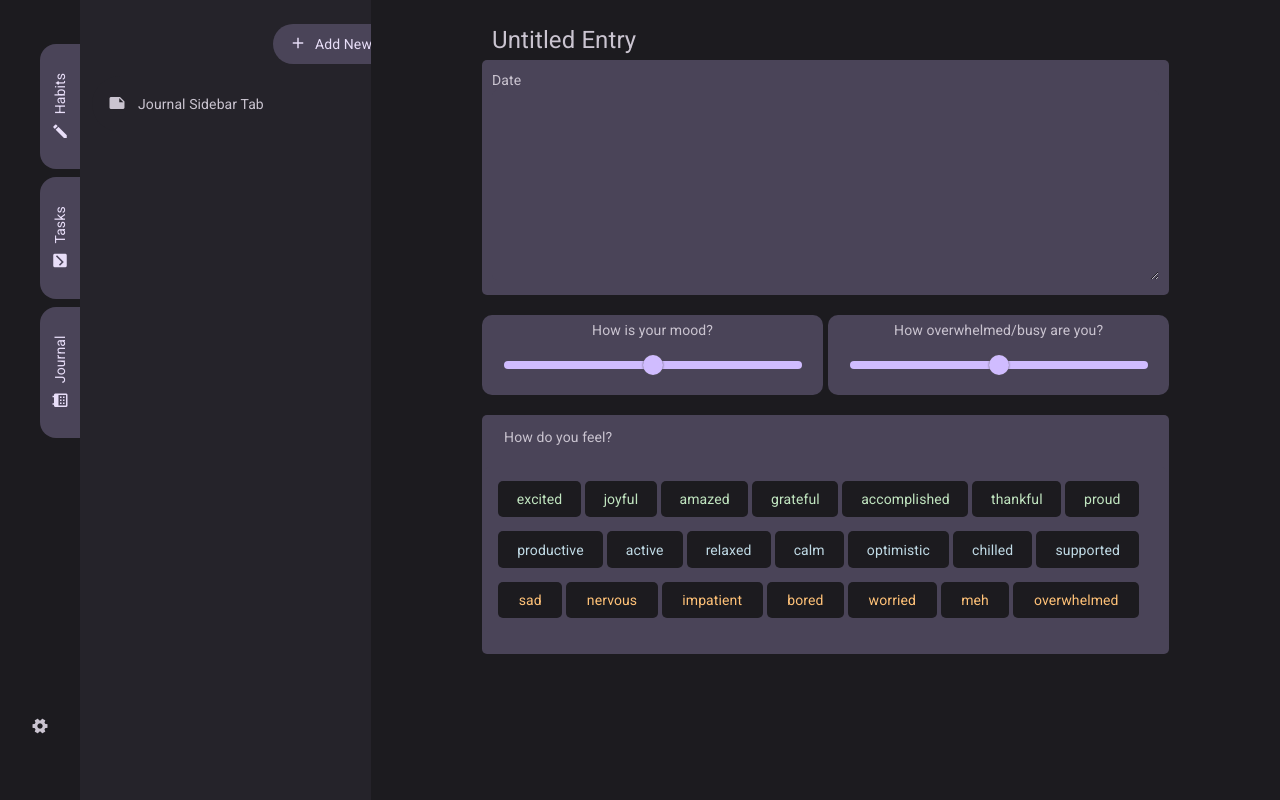
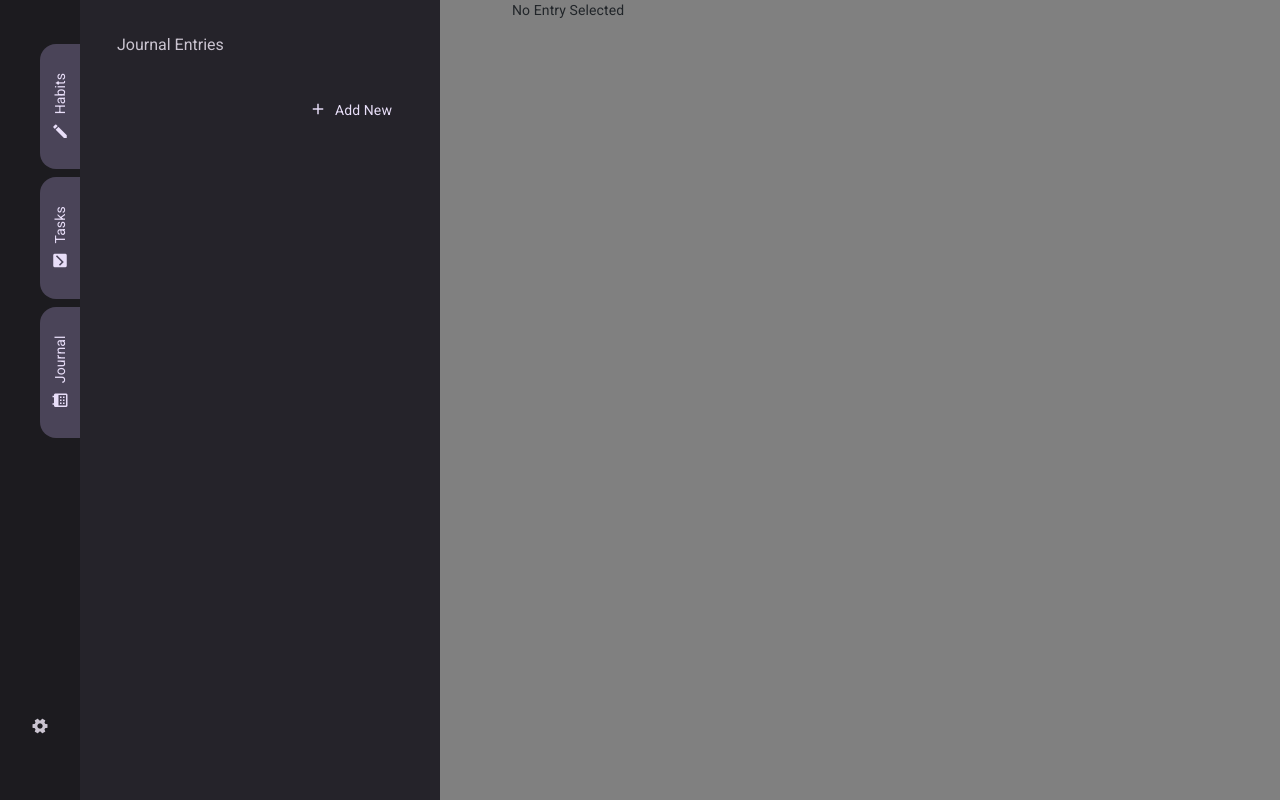
Before and after one commit to IlyaPonomarenko/HabitTrackerApp, a React (Create React App) app: page /journal in a window 1280 px wide. Built offline with nearby package versions, Linux system fonts and the light colour scheme.

Commit message:
sidebar activated, add button function is completed, form and sidebar partly linked

```diff
--- a/package.json
+++ b/package.json
@@ -14,6 +14,7 @@
     "react-range": "^1.8.14",
     "react-router-dom": "^6.4.3",
     "react-scripts": "5.0.1",
+    "react-uuid": "^2.0.0",
     "web-vitals": "^2.1.4"
   },
   "scripts": {
--- /dev/null
+++ b/src/components/Button/DeleteButton.js
@@ -0,0 +1,21 @@
+import React from "react";
+import "./DeleteButton.scss";
+
+/* Innitialized defaults for each value, will be overwritten if value is passed in */
+const DeleteButton = ({
+  onButtonClick,
+  children = "button",
+  type = "button",
+  variant,
+  icon,
+}) => {
+  /* Checks if variant equals alert, if so adds className */
+  variant = variant === "alert" ? "button--alert button" : "button";
+  return (
+    <button onClick={onButtonClick} className={variant}>
+      <span className="material-icons">{(icon = "delete")}</span>
+    </button>
+  );
+};
+
+export default DeleteButton;
--- /dev/null
+++ b/src/components/Button/DeleteButton.scss
@@ -0,0 +1,12 @@
+@use "../../utilities/variables/" as v;
+
+.button {
+  @include v.label-large;
+  display: flex;
+  justify-content: end;
+  color: v.$color-on-secondary-container-dark;
+  background-color: transparent;
+  height: 40px;
+
+  border: none;
+}
--- a/src/components/JournalForm/JournalForm.js
+++ b/src/components/JournalForm/JournalForm.js
@@ -2,18 +2,46 @@ import React from "react";
 import Mood from "../JournalFormComponents/Mood";
 import Busy from "../JournalFormComponents/Busy";
 import Feel from "../JournalFormComponents/Feel";
-import JournalTextArea from "../JournalFormComponents/JournalTextArea";
+
 import "./JournalForm.scss";
 
-const JournalForm = (props) => {
+const JournalForm = ({ activeEntry, onUpdateEntry }) => {
+  const onEditField = (key, value) => {
+    onUpdateEntry({
+      ...activeEntry,
+      [key]: value,
+      lastModified: Date.now(),
+    });
+  };
+
+  if (!activeEntry)
+    return <div className="no-active-entry">No Entry Selected</div>;
+
   return (
     <div className="journal-form">
       <div className="form-container">
         <div>
-          <div className="entry-name">{props.title}</div>
+          <input
+            className="entry-title"
+            value={activeEntry.title}
+            onChange={(e) => onEditField("title", e.target.value)}
+            autoFocus
+          ></input>
         </div>
         <div className="journal-form__tab-wrapper">
-          <JournalTextArea />
+          <form>
+            <div className="textArea-container">
+              <div className="text-area-date">Date</div>
+              <label>
+                <textarea
+                  placeholder="Write your  note here..."
+                  className="text-area"
+                  value={activeEntry.body}
+                  onChange={(e) => onEditField("body", e.target.value)}
+                />
+              </label>
+            </div>
+          </form>
         </div>
         <div className="mood-busy-container">
           <div className="mood-container">
@@ -27,6 +55,12 @@ const JournalForm = (props) => {
           <Feel />
         </div>
       </div>
+      {/* <div className="preview-container">
+        <div className="journal-form_preview">
+          <h3 className="preview-title">{activeEntry.title}</h3>
+          <div className="markdown-preview">{activeEntry.body}</div>
+        </div>
+      </div> */}
     </div>
   );
 };
--- a/src/components/JournalForm/JournalForm.scss
+++ b/src/components/JournalForm/JournalForm.scss
@@ -6,10 +6,7 @@
 }
 
 .journal-form {
-  display: flex;
-  justify-content: center;
-  align-items: stretch;
-  min-width: 50vh;
+  width: 90%;
   height: 100vh;
   background-color: v.$color-surface-dark;
   color: v.$color-on-surface-variant-dark;
@@ -24,6 +21,29 @@
   margin: 0px;
 }
 
+.textArea-container {
+  max-width: 100%;
+  min-height: 200px;
+  border-radius: 5px;
+  background-color: v.$color-secondary-container-dark;
+  padding: 10px;
+  margin-bottom: 20px;
+}
+
+.textArea-container label {
+  width: 100%;
+}
+
+.text-area {
+  width: 100%;
+  height: 190px;
+  border-radius: 5px;
+  border: none;
+  background-color: v.$color-secondary-container-dark;
+  color: v.$color-on-surface-variant-dark;
+  outline: none;
+}
+
 .mood-busy-container {
   display: grid;
   grid-template-columns: 3fr 3fr;
--- a/src/components/JournalFormComponents/Busy.jsx
+++ b/src/components/JournalFormComponents/Busy.jsx
@@ -1,21 +1,21 @@
 import React from "react";
 import "./Busy.scss";
 
-const Busy = (props) => {
+const Busy = ({ busyLevel }) => {
   return (
     <div className="busyContainer">
       <div>
         <h4>How overwhelmed/busy are you?</h4>
       </div>
       <div className="busyContainer__value">
-        <span>{props.mood}</span>
+        <span>{busyLevel}</span>
       </div>
       <input
         className="busyContainer__busyBar"
         type="range"
         min="0"
         max="100"
-        value={props.busy}
+        value={busyLevel}
       />
     </div>
   );
--- a/src/components/JournalFormComponents/JournalTextArea.jsx
+++ b/src/components/JournalFormComponents/JournalTextArea.jsx
@@ -1,21 +1,21 @@
-import React from "react";
-import "./JournalTextArea.scss";
+// import React from "react";
+// import "./JournalTextArea.scss";
 
-const JournalTextArea = (props) => {
-  return (
-    <form>
-      <div className="textArea-container">
-        <div className="text-area-date">Date</div>
-        <label>
-          <textarea
-            placeholder={props.text}
-            className="text-area"
-            value={props.value}
-            onChange={props.handleChange}
-          />
-        </label>
-      </div>
-    </form>
-  );
-};
-export default JournalTextArea;
+// const JournalTextArea = ({ activeEntry }) => {
+//   return (
+//     <form>
+//       <div className="textArea-container">
+//         <div className="text-area-date">Date</div>
+//         <label>
+//           <textarea
+//             placeholder="Write your  note here..."
+//             className="text-area"
+//             value={activeEntry.body}
+//             onChange={(e) => onEditField("body", e.target.value)}
+//           />
+//         </label>
+//       </div>
+//     </form>
+//   );
+// };
+// export default JournalTextArea;
--- a/src/components/JournalFormComponents/Mood.jsx
+++ b/src/components/JournalFormComponents/Mood.jsx
@@ -1,21 +1,21 @@
 import React from "react";
 import "./Mood.scss";
 
-const Mood = (props) => {
+const Mood = ({ moodLevel }) => {
   return (
     <div className="moodContainer">
       <div>
         <h4>How is your mood?</h4>
       </div>
       <div className="moodContainer__value">
-        <span>{props.mood}</span>
+        <span>{moodLevel}</span>
       </div>
       <input
         className="moodContainer__moodBar"
         type="range"
         min="0"
         max="100"
-        value={props.mood}
+        value={moodLevel}
       />
     </div>
   );
--- a/src/components/JournalSidebar/JournalSidebar.jsx
+++ b/src/components/JournalSidebar/JournalSidebar.jsx
@@ -1,27 +1,50 @@
 import React from "react";
 import Button from "../Button/Button";
-import JournalSidebarTab from "../JournalSidebarTab/JournalSidebarTab";
+import DeleteButton from "../Button/DeleteButton";
+// import JournalSidebarTab from "../JournalSidebarTab/JournalSidebarTab";
 import "./JournalSidebar.scss";
 
-const JournalSidebar = (props, { onButtonClick, onTabClick }) => {
+const JournalSidebar = ({
+  entries,
+  onAddEntry,
+  onDeleteEntry,
+  activeEntry,
+  setActiveEntry,
+}) => {
   return (
     <div className="journal-sidebar">
-      <div className="journal-sidebar__button-wrapper">
-        <Button onButtonClick={onButtonClick} icon={"add"}>
-          Add New
-        </Button>
+      <div className="journal-sidebar__header">
+        <h3>Journal Entries</h3>
+        <div className="journal-sidebar__button-wrapper">
+          <Button onButtonClick={onAddEntry} icon={"add"}>
+            Add New
+          </Button>
+        </div>
       </div>
-      <div className="journal-sidebar__tab-wrapper">
-        {/* Placeholder Start */}
-        <JournalSidebarTab
-          type={"button"}
-          onTabClick={onTabClick}
-          icon={"note"}
-        >
-          {props.title}
-        </JournalSidebarTab>
-
-        {/* Placeholder End */}
+      <div className="journal-sidebar__entries-wrapper">
+        {entries.map((entry) => (
+          <div
+            className={`journal-sidebar__entry-wrapper ${
+              entry.id === activeEntry && "active"
+            }`}
+            onClick={() => setActiveEntry(entry.id)}
+          >
+            <div className="journal-sidebar__entry-title">
+              <strong>{entry.title}</strong>
+              <DeleteButton
+                onButtonClick={() => onDeleteEntry(entry.id)}
+              ></DeleteButton>
+            </div>
+            <p>{entry.body && entry.body.substr(0, 50) + "..."}</p>
+            <small className="entry-meta">
+              Last modified{" "}
+              {new Date(entry.lastModified).toLocaleDateString("en-GB", {
+                hour: "2-digit",
+                minute: "2-digit",
+              })}
+            </small>
+          </div>
+        ))}
       </div>
     </div>
   );
--- a/src/components/JournalSidebar/JournalSidebar.scss
+++ b/src/components/JournalSidebar/JournalSidebar.scss
@@ -3,7 +3,7 @@
 .journal-sidebar {
   position: relative;
   flex-direction: column;
-  width: 340px;
+  width: 30%;
   height: 100vh;
   padding: 12px;
   background-color: v.$color-surface-1-dark;
@@ -14,3 +14,31 @@
     padding: 12px;
   }
 }
+.journal-sidebar__entries-wrapper {
+  height: calc(100vh - 78px);
+  overflow-y: scroll;
+  color: v.$color-on-surface-variant-dark;
+}
+.journal-sidebar__entry-wrapper {
+  padding: 25px;
+  cursor: pointer;
+}
+
+.journal-sidebar__entry-wrapper:hover {
+  background: rgb(169, 201, 216);
+}
+.journal-sidebar__entry-wrapper.active,
+.journal-sidebar__entry-wrapper.active small {
+  background: #08c;
+  color: white;
+}
+.journal-sidebar__entry-title {
+  display: flex;
+  justify-content: space-between;
+}
+
+.journal-sidebar__header h3 {
+  display: block;
+  padding: 25px;
+  color: v.$color-on-surface-variant-dark;
+}
--- a/src/containers/Journal/Journal.jsx
+++ b/src/containers/Journal/Journal.jsx
@@ -1,41 +1,84 @@
-import React, { Component } from "react";
-import "./Journal.scss";
+import React from "react";
+import { useState } from "react";
+import uuid from "react-uuid";
 import JournalSidebar from "../../components/JournalSidebar/JournalSidebar";
 import JournalForm from "../../components/JournalForm/JournalForm";
+import "./Journal.scss";
 
-class Journal extends Component {
-  constructor(props) {
-    super(props);
-    this.state = {
-      value: "",
+function Journal() {
+  const [entries, setEntries] = useState([]);
+  const [activeEntry, setActiveEntry] = useState(false);
+
+  const onAddEntry = () => {
+    const newEntry = {
+      id: uuid(),
       title: "Untitled Entry",
-      text: "Content",
-      moodLevel: 90,
-      busyLevel: 40,
-      date: "1",
-      feel: [{ feelingGroup: 0, name: "", value: false }],
+      body: "",
+      lastModified: Date.now(),
+      moodLevel: 10,
+      busyLevel: 90,
     };
+
+    setEntries([newEntry, ...entries]);
+  };
+
+  const onUpdateEntry = (updatedEntry) => {
+    const updatedEntriesArray = entries.map((entry) => {
+      if (entry.id === activeEntry) {
+        return updatedEntry;
       }
+      return entry;
+    });
 
-  render() {
+    setEntries(updatedEntriesArray);
+  };
+
+  const onDeleteEntry = (idToDelete) => {
+    setEntries(entries.filter((entry) => entry.id !== idToDelete));
+  };
+
+  const getActiveEntry = () => {
+    return entries.find((entry) => entry.id === activeEntry);
+  };
+
   return (
     <div className="journal">
-        <JournalSidebar />
+      <JournalSidebar
+        entries={entries}
+        onAddEntry={onAddEntry}
+        onDeleteEntry={onDeleteEntry}
+        activeEntry={activeEntry}
+        setActiveEntry={setActiveEntry}
+      />
 
       <div className="journal-main">
         {" "}
         <JournalForm
-            title={this.state.title}
-            date={this.state.date}
-            mood={this.state.moodLevel}
-            value={this.state.value}
-            text={this.state.text}
-            busy={this.state.busyLevel}
+          activeEntry={getActiveEntry()}
+          onUpdateEntry={onUpdateEntry}
         />
       </div>
     </div>
   );
 }
-}
+
+// class Journal extends Component {
+//   constructor(props) {
+//     super(props);
+//     this.state = {
+//       value: "",
+//       title: "Untitled Entry",
+//       text: "Content",
+//       moodLevel: 90,
+//       busyLevel: 40,
+//       date: "1",
+//       feel: [{ feelingGroup: 0, name: "", value: false }],
+//     };
+//   }
+
+//   render() {
+
+//   }
+// }
 
 export default Journal;
--- a/src/containers/Journal/Journal.scss
+++ b/src/containers/Journal/Journal.scss
@@ -9,5 +9,5 @@
   position: fixed;
   top: 0%;
   right: 0%;
-  width: 71%;
+  width: 60%;
 }
```
Also changed, not shown: 1 other file (tests, documents, lock files or other folders). Lines whose indentation alone changed are shown as unchanged.
